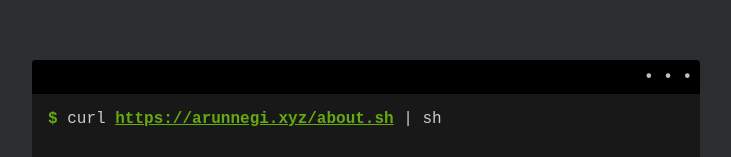
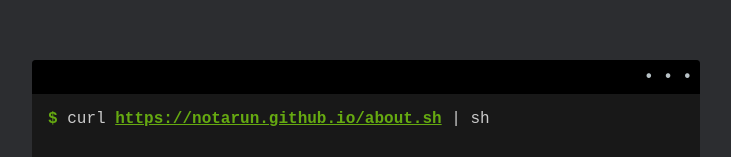
Before and after one commit to notarun/notarun.github.io, a plain HTML site: page index.html in a window 1280 px wide. Shown: the part 195-352 px from the top of the page, without its empty margins (274-1005 px from the left). Drawn offline with Linux system fonts and the light colour scheme.

Commit message:
Update link text from arunnegi.xyz to notarun.github.io
I don't have any plan to renew arunnegi.xyz

```diff
--- a/index.html
+++ b/index.html
@@ -15,7 +15,7 @@
         <div class="terminal-margin">
           <div class="terminal-prompt">
             <!-- this actually works try it -->
-            curl <a href="/about.sh" rel="nofollow">https://arunnegi.xyz/about.sh</a> | sh
+            curl <a href="/about.sh" rel="nofollow">https://notarun.github.io/about.sh</a> | sh
           </div>
           <div class="terminal-output">
             <div class="output-image">
```
